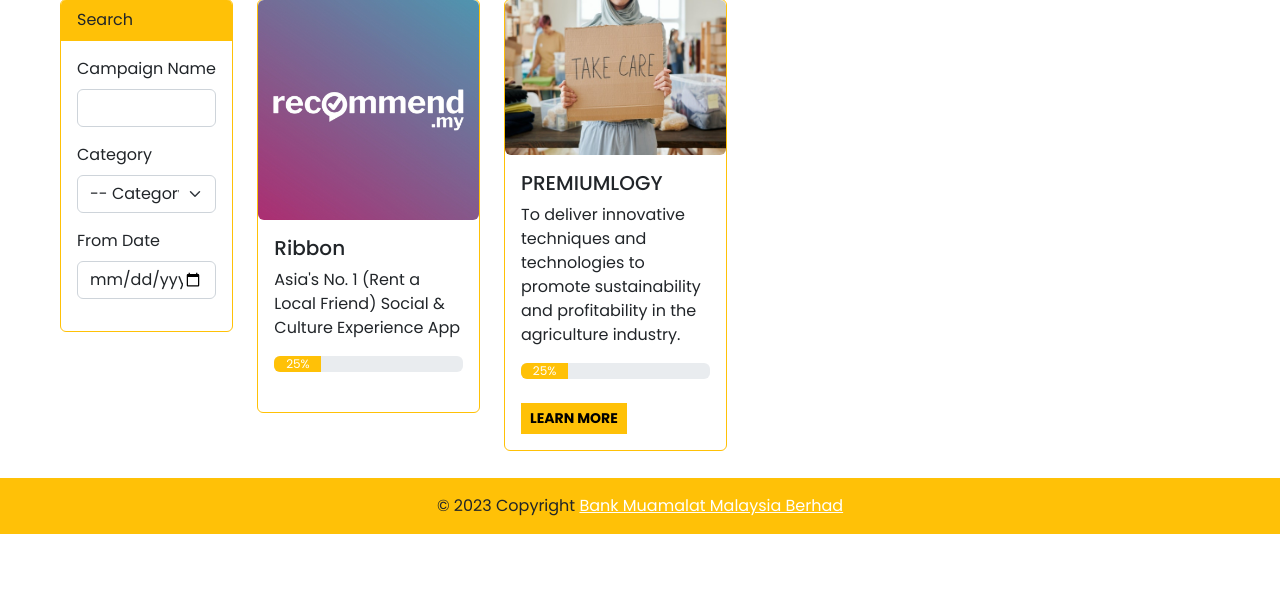
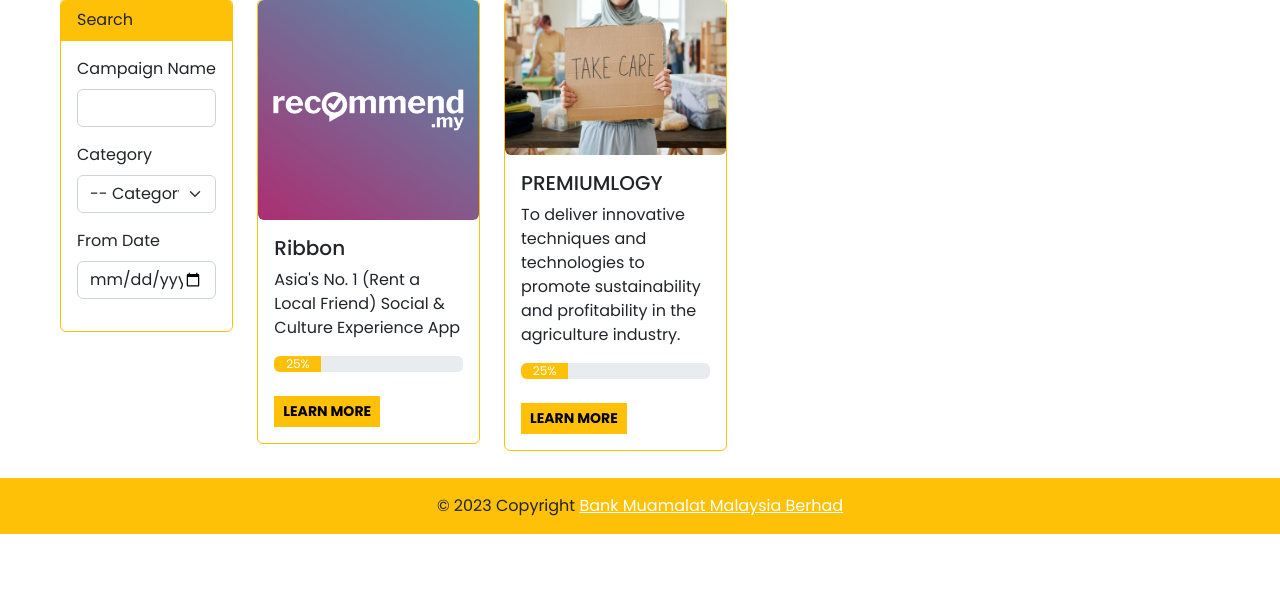
Before and after one commit to jyehahaha/itekad, a Django app: page /campaigns/ in a window 1280 px wide. Shown: the part 266-861 px from the top of the page. Run offline with Django 3.2, Linux system fonts and the light colour scheme.

Commit message:
template campaign_info

```diff
--- a/website/templates/website/campaigns.html
+++ b/website/templates/website/campaigns.html
@@ -51,7 +51,7 @@
                 <div class="progress-bar bg-warning" role="progressbar" style="width: 25%" aria-valuemax="100">25%</div>
               </div>
             </div>
-            {% comment %} <a href="{% url 'campaign_info' %}" class="btn  btn-sm btn-warning text-uppercase fw-bold rounded-0">Learn More</a> {% endcomment %}
+            <a href="{% url 'campaign_info' %}" class="btn  btn-sm btn-warning text-uppercase fw-bold rounded-0">Learn More</a>
           </div>
         </div>
       </div
```
